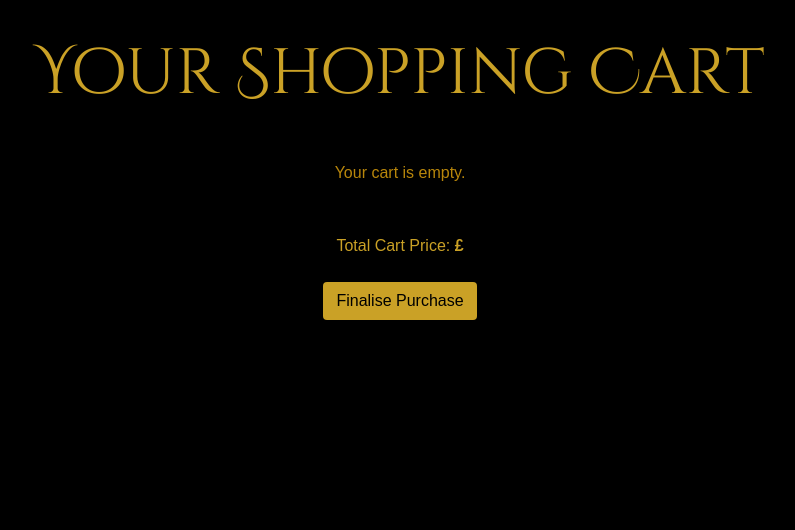
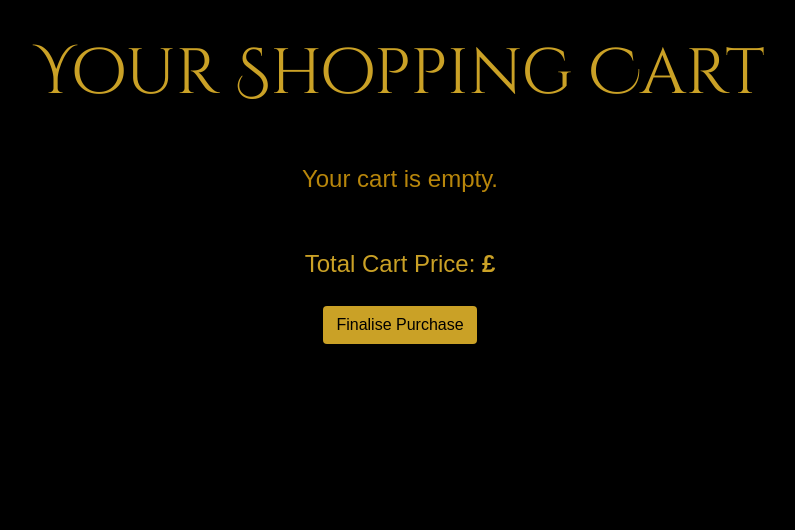
Before and after one commit to david-walters/initional-project-git-errors-, a Django app: page /cart/ in a window 1280 px wide. Shown: the part 68-598 px from the top of the page, without its empty margins (240-1035 px from the left). Run offline with Django 5.2, Linux system fonts and the light colour scheme; the visitor is signed in with stand-in values (Sample User, id 1).

Commit message:
Create a font increase class and add it to the required p tags

```diff
--- a/cart/templates/cart.html
+++ b/cart/templates/cart.html
@@ -21,7 +21,7 @@
         {% endfor %}
     </ul>
     {% else %}
-    <p class="gold-2">Your cart is empty.</p>
+    <p class="gold-2 font-increase">Your cart is empty.</p>
     {% endif %}
 </div>
 <hr>
--- a/shop/static/css/styles.css
+++ b/shop/static/css/styles.css
@@ -44,6 +44,10 @@
 font-family: "Cinzel Decorative", serif;
 font-weight: 900;
 font-style: normal;
+}
+
+.font-increase {
+    font-size: 1.5rem;
 }
 
 /* ------------- Header ------------- */
```
